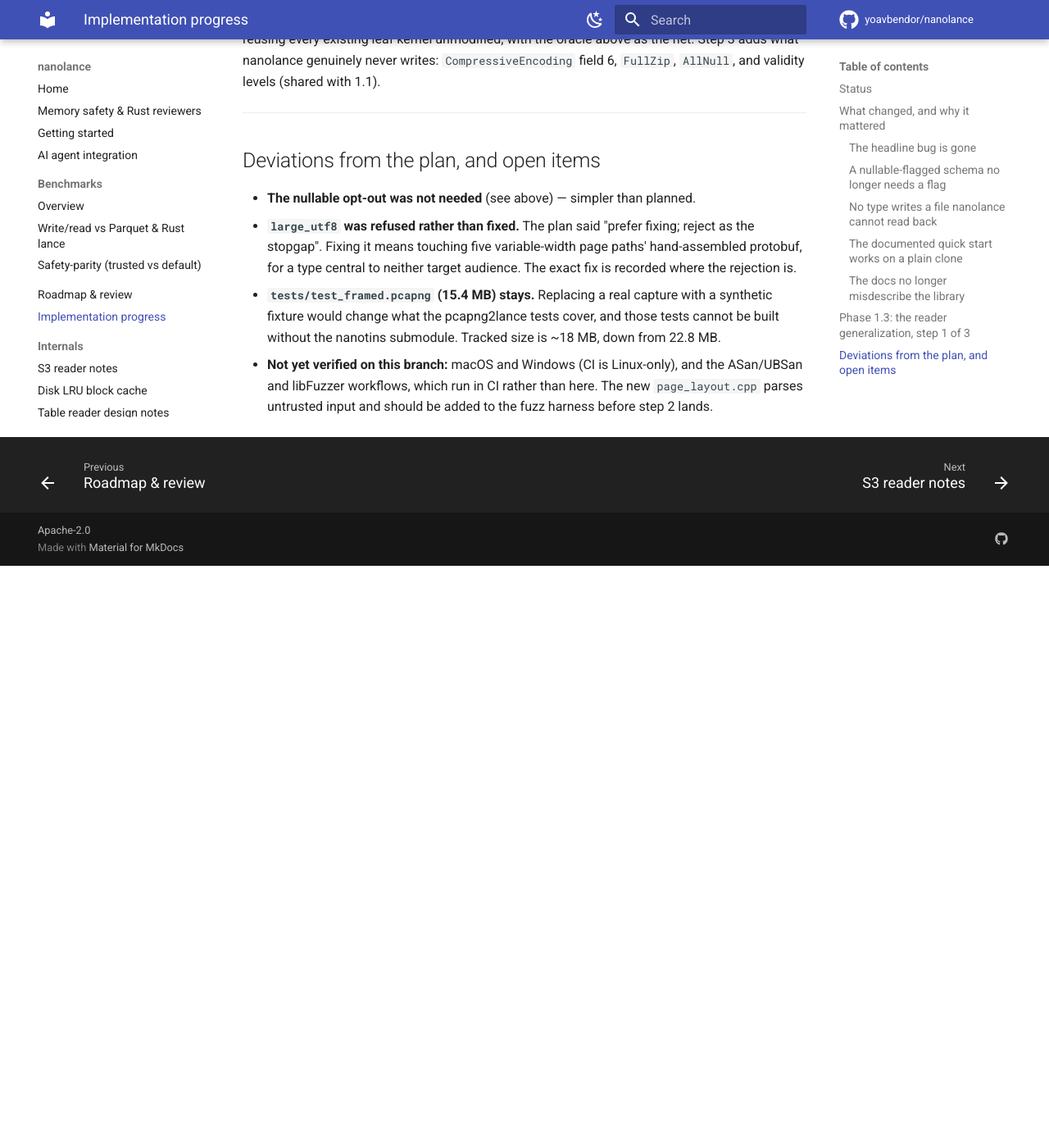
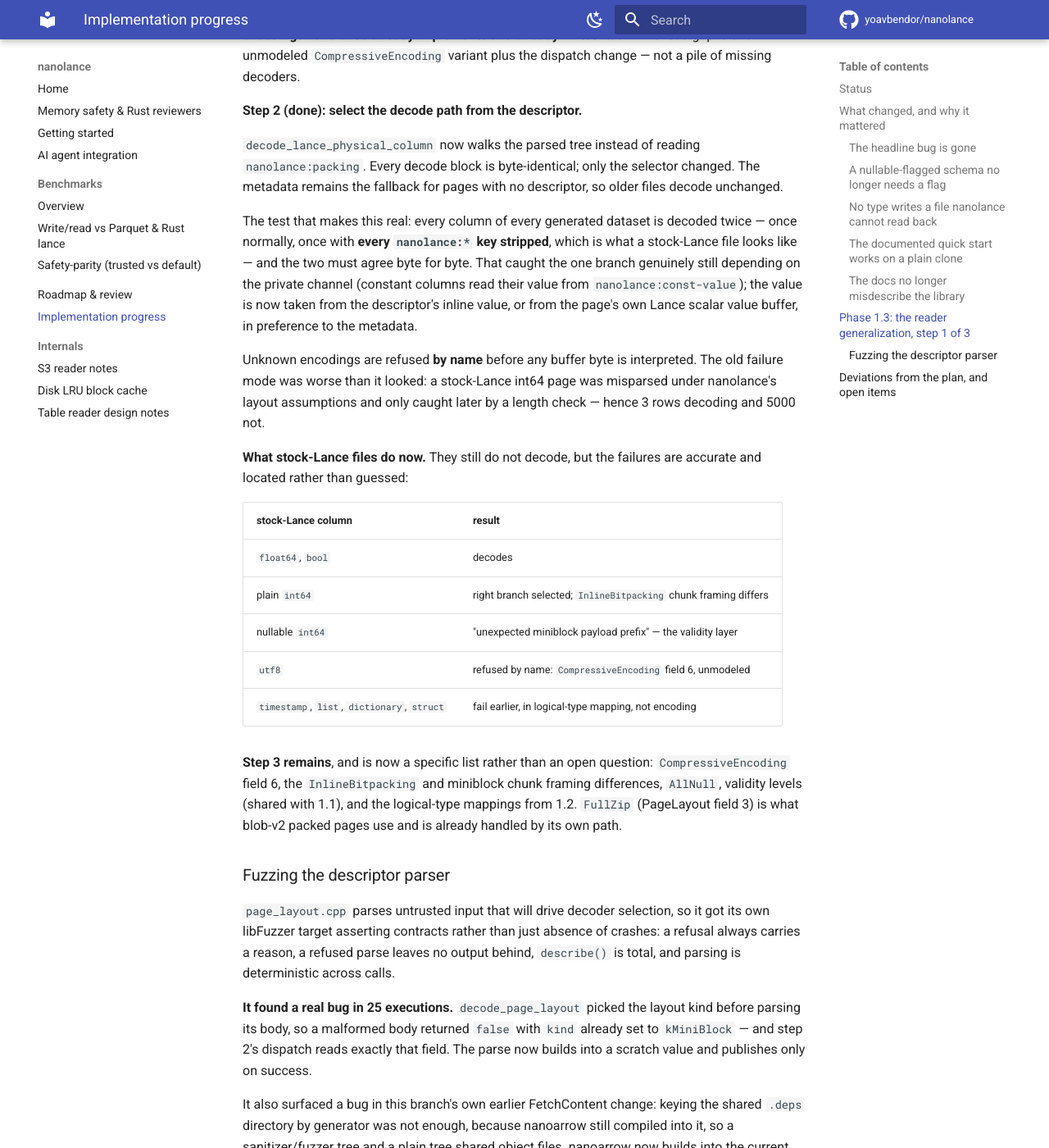
Before and after one commit to yoavbendor/nanolance, an MkDocs documentation site: the page built from docs/PROGRESS.md, in a window 1280 px wide and 1400 px high, scrolled down 4901 px. Shown: the whole window at 82% size. Built offline with MkDocs 1.6.1 and Material for MkDocs 9.7.7, drawn with Linux system fonts in a browser that asks for light colours; comment, search, counter and statistics services are not loaded; before the commit the page ends 5591 px from its top, so only the background shows below that; some of the changed text lies outside the part shown.

Commit message:
docs: progress through Phase 1.3 step 2 and the fuzz work
Records what step 2 actually established (the metadata-stripped decode test),
what stock-Lance files do now, and that step 3 is a specific list rather than an
open question. Also the two bugs the fuzzing surfaced: the parser publishing a
layout kind on a failed parse, and the shared .deps directory letting a
sanitizer build and a plain build share nanoarrow objects.

Co-Authored-By: Claude Opus 5 <noreply@anthropic.com>
Claude-Session: https://claude.ai/code/session_014PGy9PK68gHvyR8T1r5ueY

```diff
--- a/docs/PROGRESS.md
+++ b/docs/PROGRESS.md
@@ -14,7 +14,8 @@ branch; commands to reproduce are in the plan or the commit messages. Test count
 | 0.3 Fix the quick start | done, guarded by a new CI workflow |
 | 0.4 Correct the docs | done, plus the C snippet is now a compiled test |
 | 0.5 Repo slim-down | done for the unambiguous 5.5 MB; the 15.4 MB capture left in place by decision |
-| **Phase 1.3 — read stock-Lance files** | **step 1 of 3 done** (parse + oracle) |
+| **Phase 1.3 — read stock-Lance files** | **steps 1 and 2 of 3 done** (parse, oracle, dispatch) |
+| Fuzz coverage for the descriptor parser | done — found one real bug in 25 executions |
 | 1.1 Real nullability | not started |
 | 1.2 timestamp / date / time / decimal | not started |
 | Phase 2 — wheels, CMake install | not started |
@@ -22,6 +23,9 @@ branch; commands to reproduce are in the plan or the commit messages. Test count
 | Phase 4 — read-path optimization | not started (deliberately last) |
 
 Test suite: **46 ctest** (was 42) and **27 pytest** (was 22), all passing.
+
+Fuzzers: `nanolance_fuzz_decode` and `nanolance_fuzz_page_layout`, both clean; the longest
+campaign run here was 95,896,936 executions.
 
 ---
 
@@ -166,10 +170,55 @@ as an open-ended "work down the list". The descriptors say **seven of the eight
 nanolance already implements and already writes itself**. The read gap is one unmodeled
 `CompressiveEncoding` variant plus the dispatch change — not a pile of missing decoders.
 
-**Steps 2 and 3 remain.** Step 2 re-roots `decode_lance_physical_column` onto the parsed tree, reusing
-every existing leaf kernel unmodified, with the oracle above as the net. Step 3 adds what nanolance
-genuinely never writes: `CompressiveEncoding` field 6, `FullZip`, `AllNull`, and validity levels
-(shared with 1.1).
+**Step 2 (done): select the decode path from the descriptor.**
+
+`decode_lance_physical_column` now walks the parsed tree instead of reading `nanolance:packing`.
+Every decode block is byte-identical; only the selector changed. The metadata remains the fallback
+for pages with no descriptor, so older files decode unchanged.
+
+The test that makes this real: every column of every generated dataset is decoded twice — once
+normally, once with **every `nanolance:*` key stripped**, which is what a stock-Lance file looks like
+— and the two must agree byte for byte. That caught the one branch genuinely still depending on the
+private channel (constant columns read their value from `nanolance:const-value`); the value is now
+taken from the descriptor's inline value, or from the page's own Lance scalar value buffer, in
+preference to the metadata.
+
+Unknown encodings are refused **by name** before any buffer byte is interpreted. The old failure mode
+was worse than it looked: a stock-Lance int64 page was misparsed under nanolance's layout
+assumptions and only caught later by a length check — hence 3 rows decoding and 5000 not.
+
+**What stock-Lance files do now.** They still do not decode, but the failures are accurate and
+located rather than guessed:
+
+| stock-Lance column | result |
+|---|---|
+| `float64`, `bool` | decodes |
+| plain `int64` | right branch selected; `InlineBitpacking` chunk framing differs |
+| nullable `int64` | "unexpected miniblock payload prefix" — the validity layer |
+| `utf8` | refused by name: `CompressiveEncoding` field 6, unmodeled |
+| `timestamp`, `list`, `dictionary`, `struct` | fail earlier, in logical-type mapping, not encoding |
+
+**Step 3 remains**, and is now a specific list rather than an open question: `CompressiveEncoding`
+field 6, the `InlineBitpacking` and miniblock chunk framing differences, `AllNull`, validity levels
+(shared with 1.1), and the logical-type mappings from 1.2. `FullZip` (PageLayout field 3) is what
+blob-v2 packed pages use and is already handled by its own path.
+
+### Fuzzing the descriptor parser
+
+`page_layout.cpp` parses untrusted input that will drive decoder selection, so it got its own
+libFuzzer target asserting contracts rather than just absence of crashes: a refusal always carries a
+reason, a refused parse leaves no output behind, `describe()` is total, and parsing is deterministic
+across calls.
+
+**It found a real bug in 25 executions.** `decode_page_layout` picked the layout kind before parsing
+its body, so a malformed body returned `false` with `kind` already set to `kMiniBlock` — and step 2's
+dispatch reads exactly that field. The parse now builds into a scratch value and publishes only on
+success.
+
+It also surfaced a bug in this branch's own earlier FetchContent change: keying the shared `.deps`
+directory by generator was not enough, because nanoarrow still compiled into it, so a
+sanitizer/fuzzer tree and a plain tree shared object files. nanoarrow now builds into the current
+build tree, matching what zstd already did.
 
 ---
 
@@ -182,6 +231,6 @@ genuinely never writes: `CompressiveEncoding` field 6, `FullZip`, `AllNull`, and
 - **`tests/test_framed.pcapng` (15.4 MB) stays.** Replacing a real capture with a synthetic fixture
   would change what the pcapng2lance tests cover, and those tests cannot be built without the
   nanotins submodule. Tracked size is ~18 MB, down from 22.8 MB.
-- **Not yet verified on this branch:** macOS and Windows (CI is Linux-only), and the ASan/UBSan and
-  libFuzzer workflows, which run in CI rather than here. The new `page_layout.cpp` parses untrusted
-  input and should be added to the fuzz harness before step 2 lands.
+- **Not yet verified on this branch:** macOS and Windows (CI is Linux-only), and the ASan/UBSan
+  workflow, which runs in CI rather than here. The libFuzzer workflow's targets were built and run
+  locally (see above).
```
